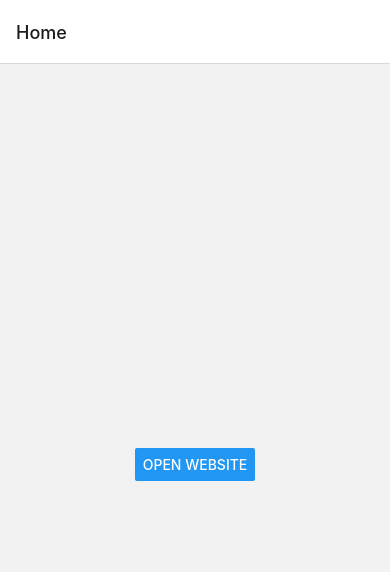
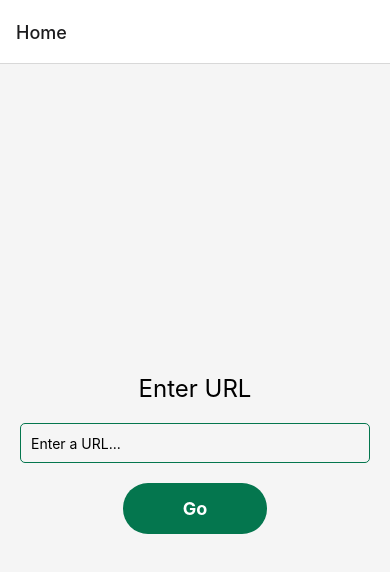
Before and after one commit to solletivivek/mobile-frontend, a React Native app: screen /Home in a window 390 px wide. Shown: the top 572 px of the page. Built offline with nearby package versions, Linux system fonts and the light colour scheme.

Commit message:
Refactor App.js to remove unused code and add LoginScreen component

```diff
--- a/App.js
+++ b/App.js
@@ -71,43 +71,64 @@
 
 
 //charan
-import React from 'react';
-import { Button, StyleSheet, View } from 'react-native';
+// import React from 'react';
+// import { Button, StyleSheet, View } from 'react-native';
+// import { NavigationContainer } from '@react-navigation/native';
+// import { createStackNavigator } from '@react-navigation/stack';
+// import WebScreen from './screens/WebScreen'; // Import your WebScreen component
+
+// const Stack = createStackNavigator();
+
+// const App = () => {
+//   return (
+//     <NavigationContainer>
+//       <Stack.Navigator initialRouteName="Home">
+//         <Stack.Screen name="Home" component={HomeScreen} />
+//         <Stack.Screen name="Web" component={WebScreen} options={{ headerShown: false }} />
+//       </Stack.Navigator>
+//     </NavigationContainer>
+//   );
+// };
+
+// const HomeScreen = ({ navigation }) => {
+//   return (
+//     <View style={styles.container}>
+//       <Button
+//         title="Open Website"
+//         onPress={() => navigation.navigate('Web', { url: 'http:/192.168.31.48:8898/mobile/qtsemployee/index.html' })} // Replace with your URL
+//       />
+//     </View>
+//   );
+// };
+
+// const styles = StyleSheet.create({
+//   container: {
+//     flex: 1,
+//     justifyContent: 'center',
+//     alignItems: 'center',
+//     paddingTop: 20,
+//   },
+// });
+
+// export default App;
+
+
+//charan2
+import * as React from 'react';
 import { NavigationContainer } from '@react-navigation/native';
 import { createStackNavigator } from '@react-navigation/stack';
-import WebScreen from './screens/WebScreen'; // Import your WebScreen component
+import HomeScreen from './screens/HomeScreen';
+import WebViewScreen from './screens/WebViewScreen';
 
 const Stack = createStackNavigator();
 
-const App = () => {
+export default function App() {
   return (
     <NavigationContainer>
       <Stack.Navigator initialRouteName="Home">
         <Stack.Screen name="Home" component={HomeScreen} />
-        <Stack.Screen name="Web" component={WebScreen} options={{ headerShown: false }} />
+        <Stack.Screen name="WebView" component={WebViewScreen} />
       </Stack.Navigator>
     </NavigationContainer>
   );
-};
-
-const HomeScreen = ({ navigation }) => {
-  return (
-    <View style={styles.container}>
-      <Button
-        title="Open Website"
-        onPress={() => navigation.navigate('Web', { url: 'http:/192.168.31.48:8898/mobile/qtsemployee/index.html' })} // Replace with your URL
-      />
-    </View>
-  );
-};
-
-const styles = StyleSheet.create({
-  container: {
-    flex: 1,
-    justifyContent: 'center',
-    alignItems: 'center',
-    paddingTop: 20,
-  },
-});
-
-export default App;
+}
--- /dev/null
+++ b/screens/HomeScreen.js
@@ -0,0 +1,67 @@
+import React, { useState } from 'react';
+import { StyleSheet, Text, TextInput, TouchableOpacity, View } from 'react-native';
+
+const HomeScreen = ({ navigation }) => {
+  const [url, setUrl] = useState('');
+
+  const handleNavigate = () => {
+    // Validate the URL
+    if (url.trim() === '') {
+      alert('Please enter a URL.');
+      return;
+    }
+    navigation.navigate('WebView', { url });
+  };
+
+  return (
+    <View style={styles.container}>
+      <Text style={styles.title}>Enter URL</Text>
+      <TextInput
+        style={styles.input}
+        placeholder="Enter a URL..."
+        value={url}
+        onChangeText={setUrl}
+        keyboardType="url"
+      />
+      <TouchableOpacity style={styles.button} onPress={handleNavigate}>
+        <Text style={styles.buttonText}>Go</Text>
+      </TouchableOpacity>
+    </View>
+  );
+};
+
+const styles = StyleSheet.create({
+  container: {
+    flex: 1,
+    justifyContent: 'center',
+    alignItems: 'center',
+    padding: 20,
+    backgroundColor: '#f5f5f5',
+  },
+  title: {
+    fontSize: 24,
+    marginBottom: 20,
+  },
+  input: {
+    width: '100%',
+    height: 40,
+    borderColor: '#04764E',
+    borderWidth: 1,
+    borderRadius: 5,
+    paddingHorizontal: 10,
+    marginBottom: 20,
+  },
+  button: {
+    backgroundColor: '#04764E',
+    paddingVertical: 15,
+    paddingHorizontal: 60,
+    borderRadius: 25,
+  },
+  buttonText: {
+    color: '#fff',
+    fontSize: 18,
+    fontWeight: 'bold',
+  },
+});
+
+export default HomeScreen;
--- /dev/null
+++ b/screens/WebViewScreen.js
@@ -0,0 +1,21 @@
+import React from 'react';
+import { StyleSheet, View } from 'react-native';
+import { WebView } from 'react-native-webview'; // Using expo-webview
+
+const WebViewScreen = ({ route }) => {
+  const { url } = route.params; // Get URL from the route
+
+  return (
+    <View style={{ flex: 1 }}>
+      <WebView source={{ uri: url }} style={{ flex: 1 }} />
+    </View>
+  );
+};
+
+const styles = StyleSheet.create({
+  container: {
+    flex: 1,
+  },
+});
+
+export default WebViewScreen;
```
Also changed, not shown: eas.json (+9 -1 lines).
